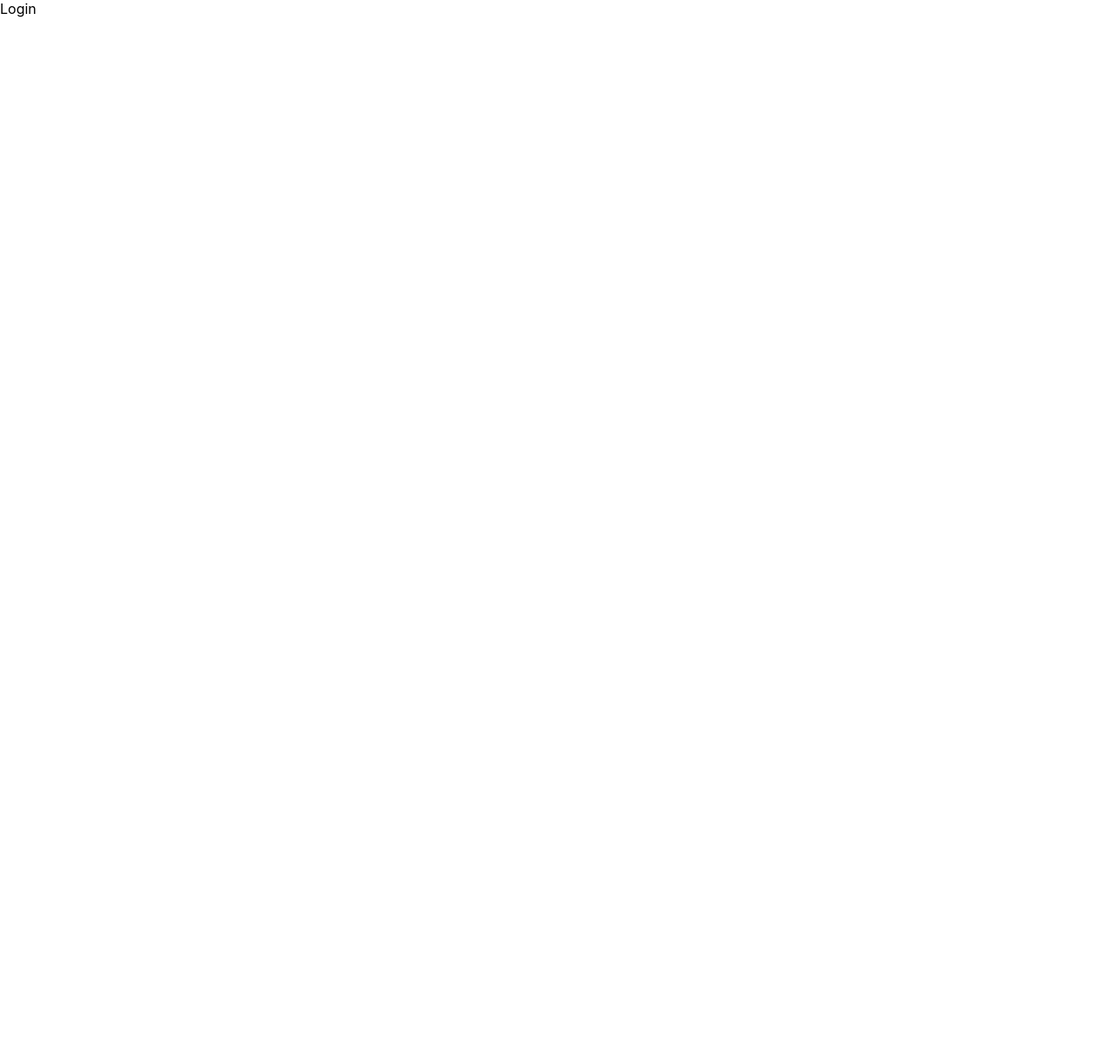
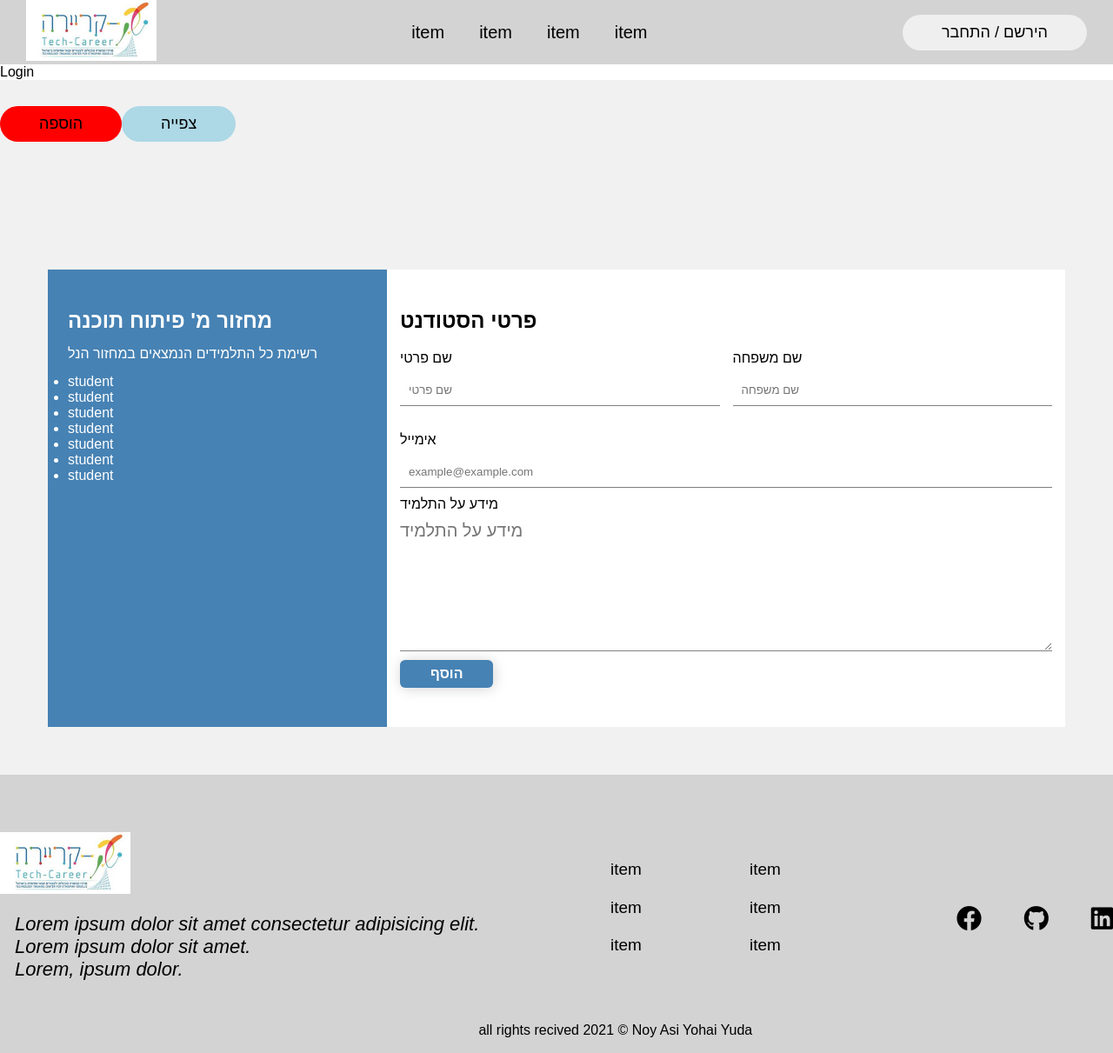
Before and after one commit to yohai-zv/tech-career-app, a React (Create React App) app: page / in a window 1280 px wide. Shown: the whole page at 87% size. Before the commit the page ends 800 px from the top, so only its background shows below. Built offline with nearby package versions, Linux system fonts and the light colour scheme.

Commit message:
Yuda/add actions menu page (#12)
* add instractions text for the project

* add instractions text for the project

* delete instractions text file

* add layout, action menu and styled component dependence

```diff
--- a/package.json
+++ b/package.json
@@ -9,6 +9,7 @@
     "react": "^17.0.2",
     "react-dom": "^17.0.2",
     "react-scripts": "4.0.3",
+    "styled-components": "^5.3.0",
     "web-vitals": "^1.0.1"
   },
   "scripts": {
--- a/public/index.html
+++ b/public/index.html
@@ -24,6 +24,14 @@
       work correctly both with client-side routing and a non-root public URL.
       Learn how to configure a non-root public URL by running `npm run build`.
     -->
+    <!-- font awesome link -->
+    <link
+      rel="stylesheet"
+      href="https://cdnjs.cloudflare.com/ajax/libs/font-awesome/5.15.3/css/all.min.css"
+      integrity="sha512-iBBXm8fW90+nuLcSKlbmrPcLa0OT92xO1BIsZ+ywDWZCvqsWgccV3gFoRBv0z+8dLJgyAHIhR35VZc2oM/gI1w=="
+      crossorigin="anonymous"
+      referrerpolicy="no-referrer"
+    />
     <title>Tech-Carer</title>
   </head>
   <body>
--- a/src/App.js
+++ b/src/App.js
@@ -1,10 +1,13 @@
 import Login from './pages/Login';
+import ActionMenu from './pages/ActionMenu';
+import Layout from './components/Layout';
 
 function App() {
   return (
-    <div>
-      <Login/>
-    </div>
+    <Layout>
+      <Login />
+      <ActionMenu />
+    </Layout>
   );
 }
 
--- /dev/null
+++ b/src/components/Button.js
@@ -0,0 +1,26 @@
+import React from 'react';
+import styled from 'styled-components';
+import '../index.css';
+
+export const GeneralButton = styled.button`
+  padding: 10px 45px;
+  border: none;
+  border-radius: 50px;
+  font-size: 18px;
+  /* box-shadow: 1px 1px 15px lightgray; */
+  background-color: ${(props) => props.color};
+  transition: opacity 0.3s, transform 0.3s;
+  cursor: pointer;
+  &:focus {
+    outline: none;
+  }
+  &:hover {
+    opacity: 0.8;
+    transform: scale(0.9);
+  }
+`;
+const Button = ({ children, color }) => {
+  return <GeneralButton color={color}>{children}</GeneralButton>;
+};
+
+export default Button;
--- /dev/null
+++ b/src/components/Footer.js
@@ -0,0 +1,108 @@
+import React from 'react';
+import styled from 'styled-components';
+
+const FooterS = styled.footer`
+  background-color: lightgray;
+  color: black;
+  height: 320px;
+  padding-top: 66px;
+  position: relative;
+`;
+
+const FooterWrapper = styled.div`
+  display: grid;
+  grid-template-columns: 2fr 1fr 1fr;
+  position: relative;
+`;
+
+const Ul = styled.ul`
+  display: flex;
+  flex-direction: column;
+  flex-wrap: wrap;
+  justify-content: center;
+  align-items: center;
+  list-style: none;
+  font-size: 19px;
+  margin-top: -50px;
+`;
+
+const Social = styled.div`
+  display: flex;
+  justify-content: space-between;
+  align-items: center;
+  width: 180px;
+  height: 50px;
+  font-size: 29px;
+  position: absolute;
+  right: 0;
+`;
+
+const Container = styled.div`
+  max-width: 1330px;
+  margin: 0 auto;
+`;
+
+const I = styled.i`
+  margin: 10px 0;
+  font-size: 22px;
+`;
+
+const P = styled.p`
+  position: absolute;
+  bottom: 17px;
+  left: 43%;
+`;
+
+const Span = styled.span`
+  margin-right: 17px;
+`;
+
+const Li = styled.li`
+  height: 30%;
+  cursor: pointer;
+`;
+
+const Footer = () => {
+  return (
+    <FooterS>
+      <Container>
+        <img src='tech-career-logo.png' alt='' width='150px' />
+        <FooterWrapper>
+          <div className='huddle'>
+            <br />
+            <I class='fas fa-map-marker-alt'>
+              <Span></Span>
+              Lorem ipsum dolor sit amet consectetur adipisicing elit.
+            </I>
+            <br />
+            <I class='fas fa-phone-volume'>
+              <Span></Span>
+              Lorem ipsum dolor sit amet.
+            </I>
+            <br />
+            <I class='far fa-envelope'>
+              <Span></Span>
+              Lorem, ipsum dolor.
+            </I>
+          </div>
+          <Ul>
+            <Li>item</Li>
+            <Li>item</Li>
+            <Li>item</Li>
+            <Li>item</Li>
+            <Li>item</Li>
+            <Li>item</Li>
+          </Ul>
+          <Social>
+            <i class='fab fa-facebook social-media'></i>
+            <i class='fab fa-github social-media'></i>
+            <i class='fab fa-linkedin social-media'></i>
+          </Social>
+        </FooterWrapper>
+      </Container>
+      <P>all rights recived 2021 &copy; Noy Asi Yohai Yuda </P>
+    </FooterS>
+  );
+};
+
+export default Footer;
--- /dev/null
+++ b/src/components/Layout.js
@@ -0,0 +1,15 @@
+import React from 'react';
+import Navbar from './Navbar';
+import Footer from './Footer';
+
+const Layout = ({ children }) => {
+  return (
+    <>
+      <Navbar />
+      {children}
+      <Footer />
+    </>
+  );
+};
+
+export default Layout;
--- /dev/null
+++ b/src/components/Navbar.js
@@ -0,0 +1,61 @@
+import React from 'react';
+import styled from 'styled-components';
+import Button from './Button';
+
+const NavbarTag = styled.nav`
+  display: flex;
+  justify-content: space-between;
+  align-items: center;
+  flex-wrap: wrap;
+  padding: 0 30px;
+  max-width: 1330px;
+  margin: 0 auto;
+`;
+const NavbarWrapper = styled.div`
+  background-color: lightgray;
+`;
+
+const Image = styled.img`
+  width: 100%;
+`;
+
+const ImageDiv = styled.div`
+  width: 150px;
+`;
+
+const Ul = styled.ul`
+  display: flex;
+  justify-content: center;
+  align-items: center;
+  list-style: none;
+`;
+
+const Li = styled.li`
+  margin: 5px 20px;
+  font-size: 20px;
+  cursor: pointer;
+  &:hover {
+    border-bottom: 1px solid black;
+  }
+`;
+
+const Navbar = () => {
+  return (
+    <NavbarWrapper>
+      <NavbarTag>
+        <ImageDiv>
+          <Image src='/tech-career-logo.png' />
+        </ImageDiv>
+        <Ul>
+          <Li>item</Li>
+          <Li>item</Li>
+          <Li>item</Li>
+          <Li>item</Li>
+        </Ul>
+        <Button color='bedge'>הירשם / התחבר</Button>
+      </NavbarTag>
+    </NavbarWrapper>
+  );
+};
+
+export default Navbar;
--- a/src/index.css
+++ b/src/index.css
@@ -11,3 +11,14 @@ code {
   font-family: source-code-pro, Menlo, Monaco, Consolas, 'Courier New',
     monospace;
 }
+
+* {
+  margin: 0;
+  padding: 0;
+  box-sizing: border-box;
+  font-family: 'Poppins', sans-serif;
+}
+
+.social-media {
+  cursor: pointer;
+}
--- /dev/null
+++ b/src/pages/ActionMenu.js
@@ -0,0 +1,176 @@
+import React from 'react';
+import Button from '../components/Button';
+import styled from 'styled-components';
+
+const DropDownOption = styled.div`
+  display: none;
+  flex-direction: column;
+  justify-content: center;
+  align-items: center;
+`;
+
+const DropDownBtn = styled.div`
+  display: inline-block;
+  margin: 0 auto;
+  vertical-align: top;
+  &:hover ${DropDownOption} {
+    display: flex;
+  }
+`;
+
+const MenuSection = styled.section`
+  max-width: 1330px;
+  margin: 0 auto;
+  padding-top: 30px;
+  background-color: #f1f1f1;
+`;
+
+const OptionsWrapper = styled.div`
+  width: fit-content;
+  height: 355px;
+`;
+
+const AddStudent = styled.div`
+  display: grid;
+  grid-template-columns: 1fr 2fr;
+  padding: 55px;
+  margin-top: -222px;
+`;
+
+const Input = styled.input`
+  padding: 10px;
+  margin: 10px 0;
+  width: 100%;
+  background-color: transparent;
+  border: none;
+  border-bottom: 1px solid gray;
+  &:focus {
+    outline: none;
+  }
+  ${(props) => {
+    return props.half
+      ? `
+          width: 49%;
+        `
+      : null;
+  }}
+`;
+
+const Form = styled.form`
+  display: flex;
+  flex-wrap: wrap;
+  justify-content: space-between;
+  padding: 45px 15px;
+  background-color: white;
+`;
+
+const H2 = styled.h2`
+  width: 100%;
+`;
+
+const Textarea = styled.textarea`
+  width: 100%;
+  height: 150px;
+  background-color: transparent;
+  border: none;
+  border-bottom: 1px solid gray;
+  font-size: 20px;
+  margin: 10px 0;
+  &:focus {
+    outline: none;
+  }
+`;
+
+const Content = styled.div`
+  background-color: steelblue;
+  color: white;
+  padding: 45px 23px;
+`;
+
+const InputDiv = styled.div`
+  width: 49%;
+  display: flex;
+  flex-direction: column;
+  margin: 20px 0;
+`;
+
+export const FormBtn = styled.button`
+  border: none;
+  border-radius: 6px;
+  padding: 7px 35px;
+  font-size: 16px;
+  font-weight: 800;
+  background-color: steelblue;
+  color: white;
+  box-shadow: 1px 1px 15px lightgray;
+  transition: all 0.3s;
+  cursor: pointer;
+  &:hover {
+    opacity: 0.7;
+  }
+`;
+
+const P = styled.p`
+  margin: 10px 0;
+  line-height: 1.7rem;
+`;
+
+const ActionMenu = () => {
+  return (
+    <>
+      <MenuSection>
+        <OptionsWrapper>
+          <DropDownBtn>
+            <Button color='red'>הוספה</Button>
+            <DropDownOption>
+              <Button color='lightblue'>תלמיד</Button>
+              <Button color='green'>תלמיד</Button>
+              <Button color='yellow'>תלמיד</Button>
+            </DropDownOption>
+          </DropDownBtn>
+          <DropDownBtn>
+            <Button color='lightblue'>צפייה</Button>
+            <DropDownOption>
+              <Button color='orange'>ציונים</Button>
+              <Button color='gray'>ציונים</Button>
+              <Button color='pink'>ציונים</Button>
+            </DropDownOption>
+          </DropDownBtn>
+        </OptionsWrapper>
+        <AddStudent>
+          <Content>
+            <h2>מחזור מ' פיתוח תוכנה</h2>
+            <P>רשימת כל התלמידים הנמצאים במחזור הנל</P>
+            <ul>
+              <li>student</li>
+              <li>student</li>
+              <li>student</li>
+              <li>student</li>
+              <li>student</li>
+              <li>student</li>
+              <li>student</li>
+            </ul>
+          </Content>
+          <Form>
+            <H2>פרטי הסטודנט</H2>
+            <InputDiv>
+              <label>שם פרטי</label>
+              <Input type='text' placeholder='שם פרטי' />
+            </InputDiv>
+            <InputDiv>
+              <label>שם משפחה</label>
+              <Input type='text' placeholder='שם משפחה' />
+            </InputDiv>
+            <label>אימייל</label>
+            <Input type='text' placeholder='example@example.com' />
+            <label>מידע על התלמיד</label>
+            <Textarea placeholder='מידע על התלמיד'></Textarea>
+            <FormBtn>הוסף </FormBtn>
+          </Form>
+        </AddStudent>
+      </MenuSection>
+    </>
+  );
+};
+
+export default ActionMenu;
```
Also changed, not shown: public/tech-career-logo.png (added), 1 other file (tests, documents, lock files or other folders).
